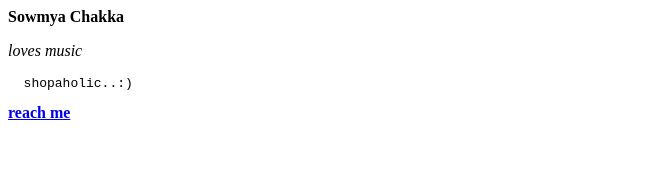
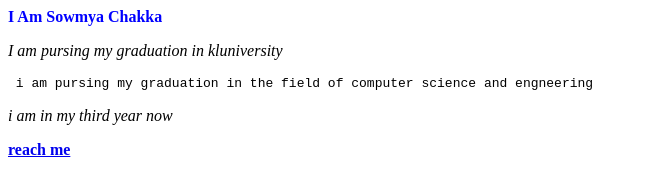
Before and after one commit to sowmyachakka/sowmyachakka.github.io, a plain HTML site: page index.html in a window 1280 px wide. Shown: the whole page, without its empty margins (0-647 px from the left). Drawn offline with Linux system fonts and the light colour scheme.

Commit message:
Update index.html

```diff
--- a/index.html
+++ b/index.html
@@ -1,4 +1,5 @@
-<p><b>Sowmya Chakka</b></p>
-<p><i>loves music</i></p>
-<pre>  shopaholic..:) </pre>
-<a href="www.facebook.com/chlsowmya"><b>reach me</b></a>
+<p style="color:blue"><b>I Am Sowmya Chakka</b></p>
+<p><i>I am pursing my graduation in kluniversity </i></p>
+<pre> i am pursing my graduation in the field of computer science and engneering</pre>
+<p><i>i am in my third year now</i></p>
+<a href="www.facebook.com"style="colour:red"><b>reach me</b></a>
```
